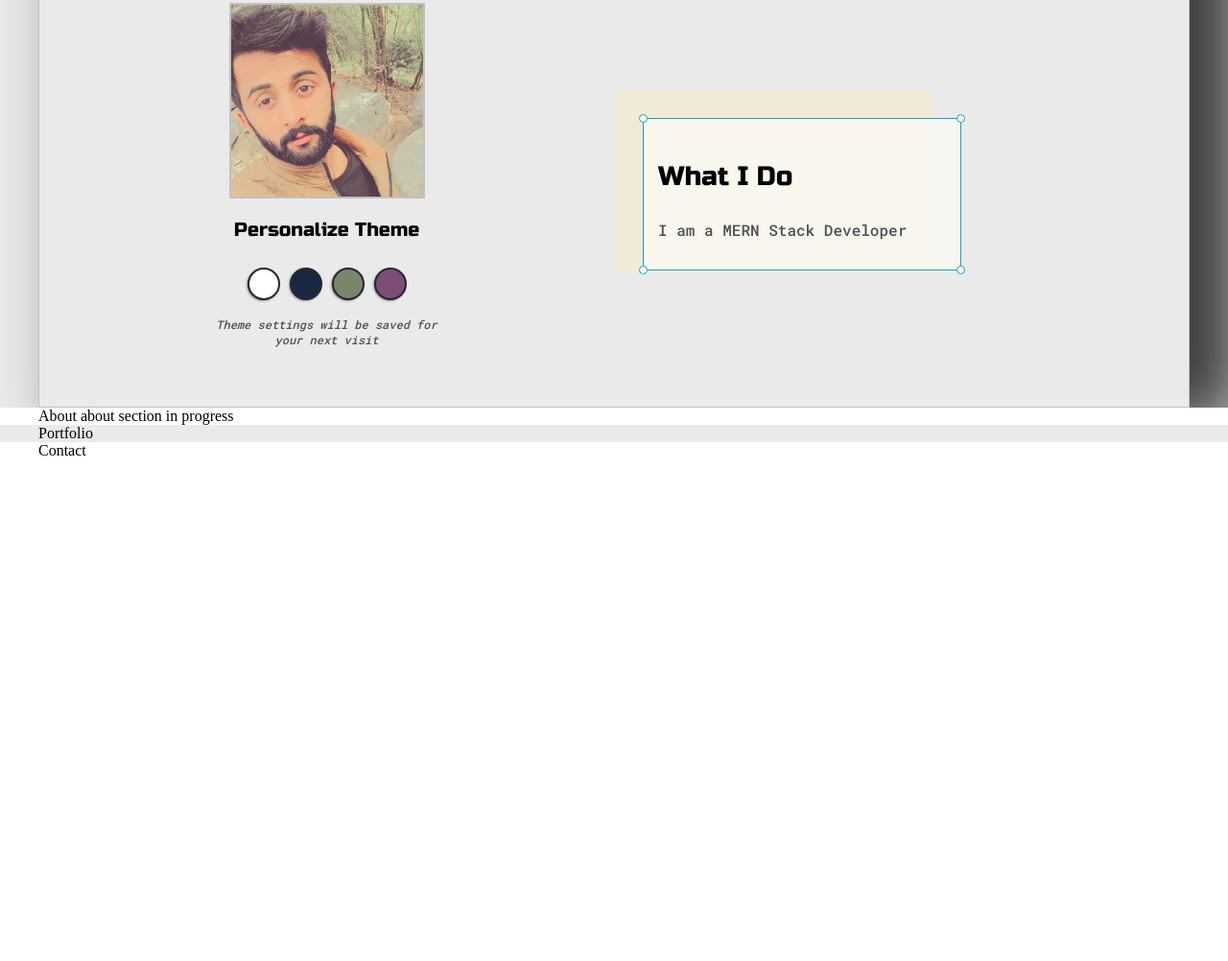
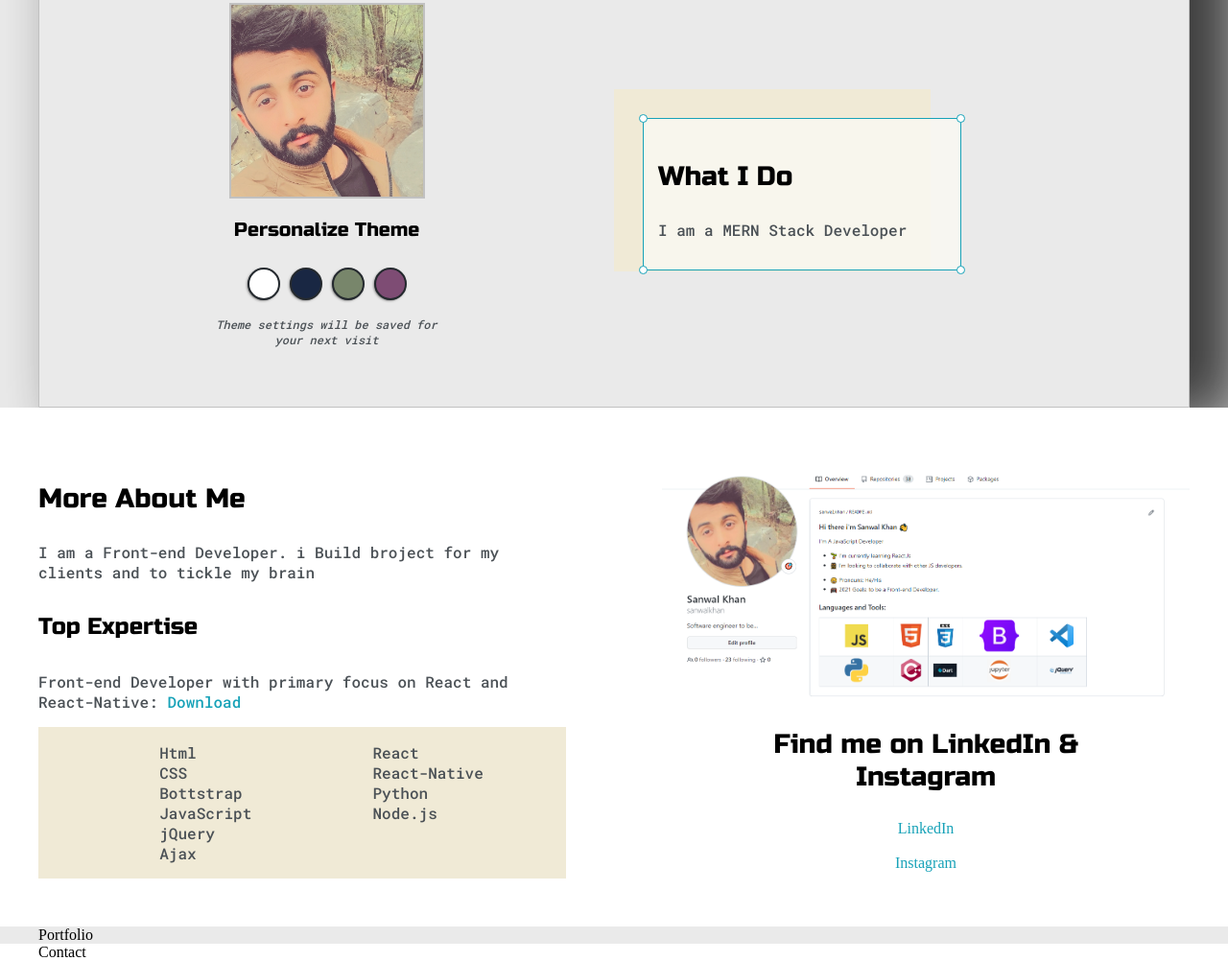
Before and after one commit to sanwalkhan/portfolio-website, a plain HTML site: page index.html in a window 1280 px wide. Shown: the part 255-1257 px from the top of the page at 96% size. Before the commit the page ends 800 px from the top, so only its background shows below. Drawn offline with Linux system fonts and the light colour scheme.

Commit message:
updated About Section
About Section Done

```diff
--- a/default.css
+++ b/default.css
@@ -256,6 +256,7 @@ h6 {font-size: 16px;}
 
 }
 
+
 #cornertl{
     top: -5px;
     left: -5px;
@@ -274,6 +275,32 @@ h6 {font-size: 16px;}
 #cornerbl {
     bottom: -5px;
     left: -5px;
+}
+
+
+.about-wrapper {
+    display: grid;
+    grid-template-columns: repeat(auto-fit, minmax( 320px , 1fr));
+    padding-bottom: 50px;
+    padding-top: 50px;
+    gap: 100px;
+}
+
+#skills{
+    display: flex;
+    justify-content: space-evenly;
+    background-color: var(--previewshadow);
+}
+
+.social-links {
+    display: grid;
+
+    align-content: center;
+    text-align: center;
+}
+
+#social-img {
+    width: 100%;
 }
 
 @media screen and (max-width : 1200px){
@@ -297,4 +324,5 @@ h6 {font-size: 16px;}
     .right-column{
         justify-content: center;
     }
+
 }
--- a/index.html
+++ b/index.html
@@ -81,8 +81,52 @@
 
     <section class="s2">
         <div class="main-container">
-            About
-            about section in progress
+            <div class="about-wrapper">
+                <div class="about-me">
+                    <h3>
+                        More About Me
+                    </h3>
+
+                    <p>
+                        I am a Front-end Developer. i Build broject for my clients and to tickle my brain
+                    </p>
+
+                    <h4>Top Expertise </h4>
+                  <P>
+                      Front-end Developer with primary focus on React and React-Native: <a target="_blank" href="">Download</a>
+                  </P>
+
+                  <div id="skills">
+                      <ul>
+                        <li>Html</li>
+                        <li>CSS</li>
+                        <li>Bottstrap</li>
+                        <li>JavaScript</li>
+                        <li>jQuery</li>
+                        <li>Ajax</li>
+                      </ul>
+                      <ul>
+                          <li>React</li>
+                          <li>React-Native</li>
+                          <li>Python</li>
+                          <li>Node.js</li>
+                      </ul>
+
+                  </div>
+                </div>
+
+                <div class="social-links">
+                   <img id="social-img" src="./images/Screenshot_8.png" height="250px" width="550px">
+                   <h3>Find me on LinkedIn & <br> Instagram</h3>
+
+                   <a target="_blank" href="#" >LinkedIn</a>
+                   <br >
+                   <a target="_blank" href="#" >Instagram</a>
+
+
+
+                </div>
+            </div>
         </div>
     </section>
 
```
Also changed, not shown: images/Screenshot_8.png (added).
